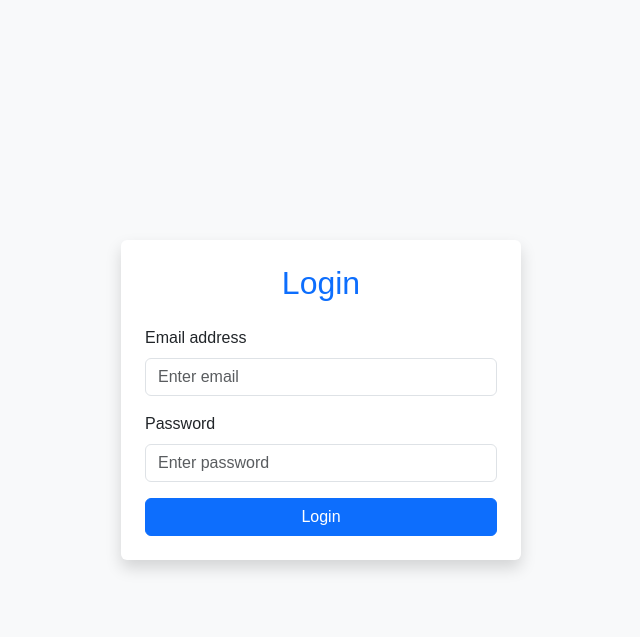
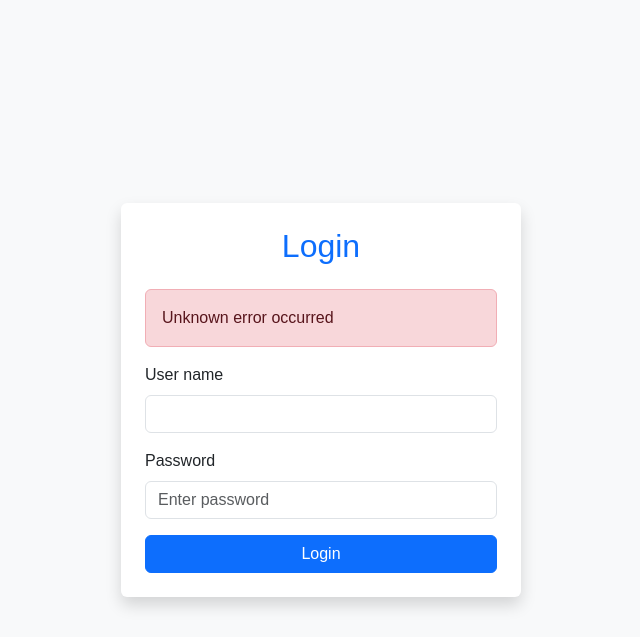
Before and after one commit to leemutai/TaskPro, a PHP site: the page made by login.php in a window 1280 px wide. Shown: the top 637 px of the page, without its empty margins (319-959 px from the left). Run offline with PHP 8.4, Linux system fonts and the light colour scheme.

Commit message:
feat: implement login form with input validation and error handling, Created db.sql file and added SQL to create users table with:   - full_name, username, password, role (admin/employee), and created_at timestamp

```diff
--- a/login.php
+++ b/login.php
@@ -10,15 +10,29 @@
 <body class="login-body">
 
   <div class="login-container">
-    <form class="p-4 shadow rounded bg-white">
+    <form method="POST" action="app/login.php" class="p-4 shadow rounded bg-white">
       <h2 class="mb-4 text-center text-primary">Login</h2>
+      <?php  if (isset($_GET['error'])) {?>
+        <div class="alert alert-danger" role="alert">
+          <?php  echo stripcslashes($_GET['error']); ?>
+        </div>
+      <?php } ?>
+
+       <?php  if (isset($_GET['success'])) {?>
+        <div class="alert alert-success" role="alert">
+          <?php  echo stripcslashes($_GET['success']); ?>
+        </div>
+      <?php } ?>
+
+
+
       <div class="mb-3">
-        <label for="email" class="form-label">Email address</label>
-        <input type="email" class="form-control" id="email" placeholder="Enter email">
+        <label for="email" class="form-label">User name</label>
+        <input type="text" class="form-control" name="user_name">
       </div>
       <div class="mb-3">
         <label for="password" class="form-label">Password</label>
-        <input type="password" class="form-control" id="password" placeholder="Enter password">
+        <input type="password" class="form-control" name="password" id="password" placeholder="Enter password">
       </div>
       <div class="d-grid">
         <button type="submit" class="btn btn-primary">Login</button>
```
Also changed, not shown: DB.SQL (added, +10 -0 lines), app/login.php (added, +34 -0 lines).
